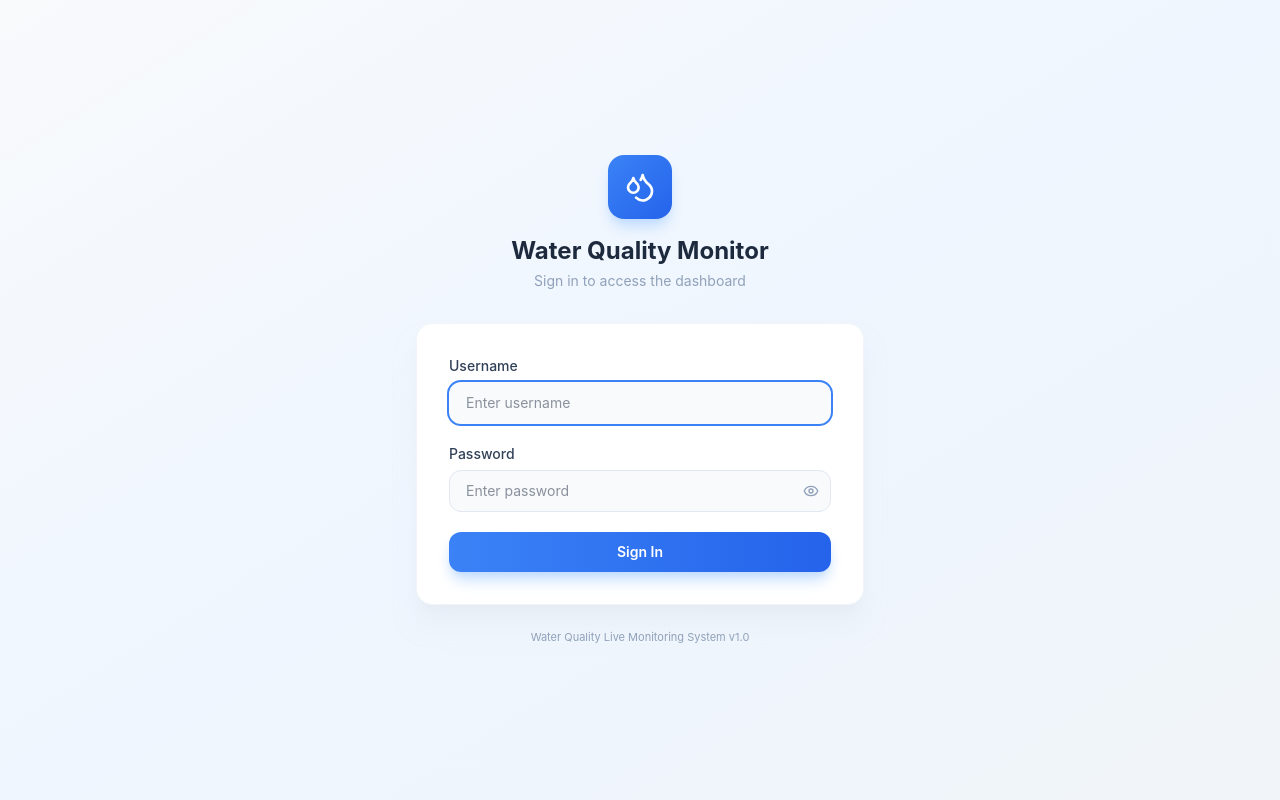
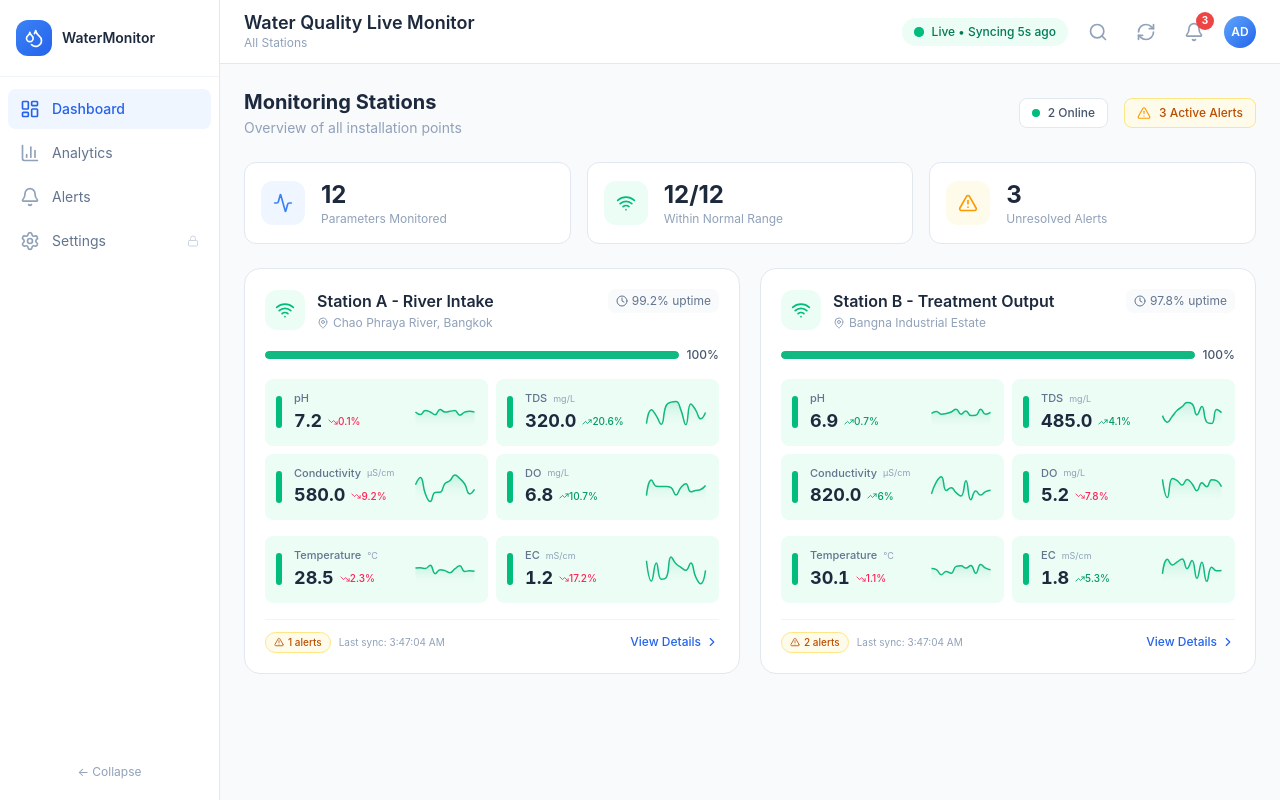
Before and after one commit to akradechLao/wq-dashboard, a React (Vite) app: page / in a window 1280 px wide. Built offline with nearby package versions, Linux system fonts and the light colour scheme.

Commit message:
fix: dashboard shows first without login, Settings requires auth

```diff
--- a/src/App.tsx
+++ b/src/App.tsx
@@ -19,7 +19,7 @@ function getPassword(): string {
 }
 
 function App() {
-  const [isLoggedIn, setIsLoggedIn] = useState(false);
+  const [isSettingsAuthed, setIsSettingsAuthed] = useState(false);
   const [adminPassword, setAdminPassword] = useState(getPassword);
   const [activeTab, setActiveTab] = useState('dashboard');
   const [view, setView] = useState<View>({ page: 'summary' });
@@ -61,17 +61,13 @@ function App() {
   }, []);
 
   const handleLogout = useCallback(() => {
-    setIsLoggedIn(false);
+    setIsSettingsAuthed(false);
     setActiveTab('dashboard');
     setView({ page: 'summary' });
   }, []);
 
-  const handleLogin = useCallback(() => {
-    setIsLoggedIn(true);
-  }, []);
-
   const handleTabChange = useCallback((tab: string) => {
-    if (tab === 'settings' && !isLoggedIn) {
+    if (tab === 'settings' && !isSettingsAuthed) {
       setActiveTab('settings-auth');
       return;
     }
@@ -79,22 +75,16 @@ function App() {
     if (tab !== 'dashboard') {
       setView({ page: 'summary' });
     }
-  }, [isLoggedIn]);
+  }, [isSettingsAuthed]);
 
   const totalUnread = stationsData.reduce((sum, s) => sum + s.alerts.filter(a => !a.acknowledged).length, 0);
 
-  if (!isLoggedIn && activeTab === 'settings-auth') {
+  if (activeTab === 'settings-auth') {
     return (
       <LoginPage
-        onLogin={() => { handleLogin(); setActiveTab('settings'); }}
+        onLogin={() => { setIsSettingsAuthed(true); setActiveTab('settings'); }}
         storedPassword={adminPassword}
       />
-    );
-  }
-
-  if (!isLoggedIn) {
-    return (
-      <LoginPage onLogin={handleLogin} storedPassword={adminPassword} />
     );
   }
 
```
